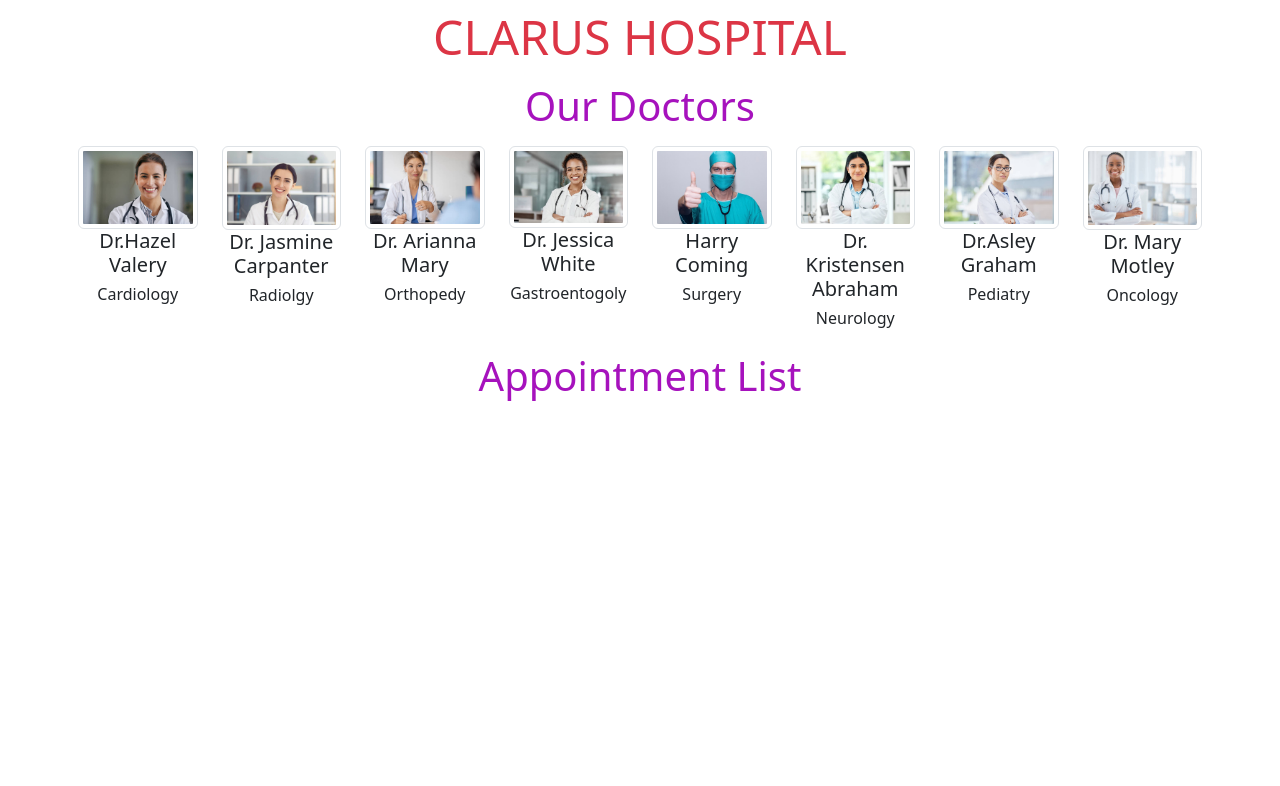
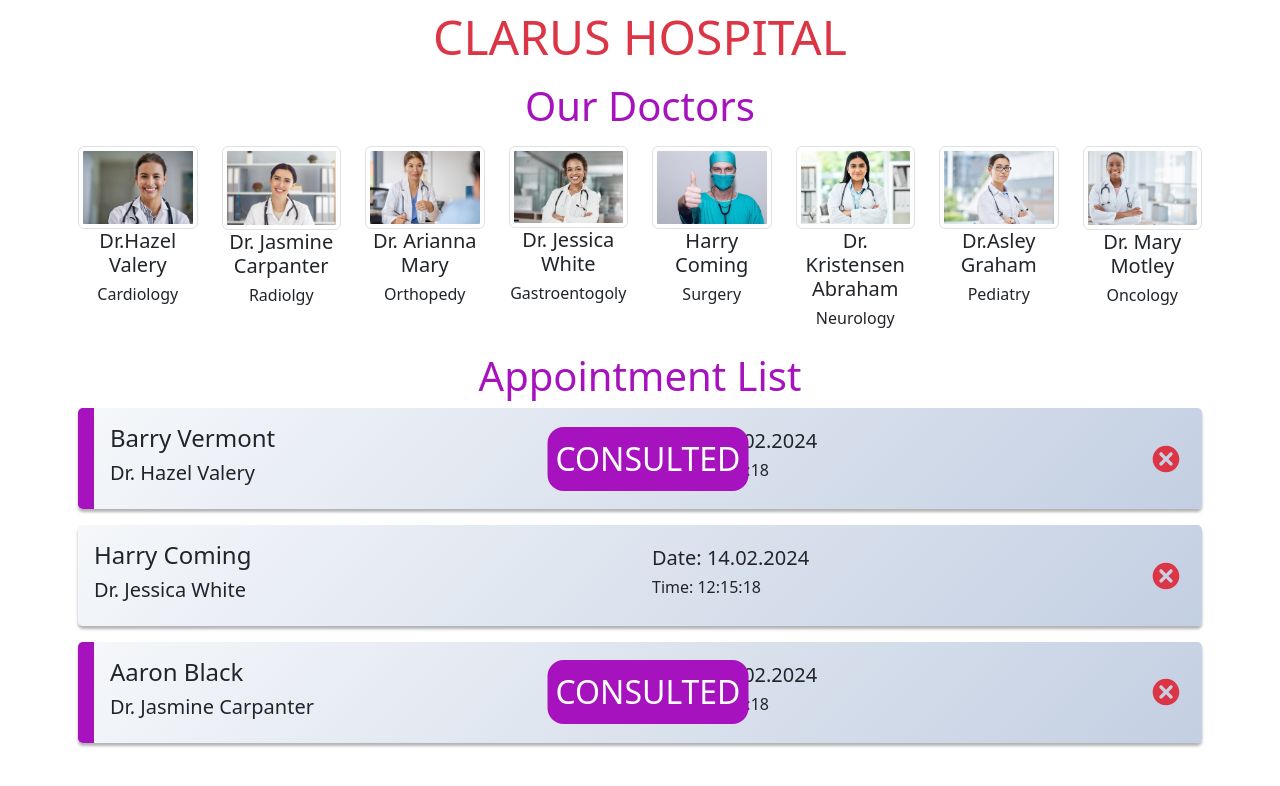
Before and after one commit to 4Lorean2/hospital-app, a React (Create React App) app in the folder appointment-app-starter/: page / in a window 1280 px wide. Shown: the top 786 px of the page. Built offline with nearby package versions, Linux system fonts and the light colour scheme.

Commit message:
modal update

```diff
--- a/appointment-app-starter/src/components/AddModal.jsx
+++ b/appointment-app-starter/src/components/AddModal.jsx
@@ -3,12 +3,19 @@ import Button from "react-bootstrap/Button";
 import Modal from "react-bootstrap/Modal";
 import Form from "react-bootstrap/Form";
 
-function AddModal({ show, handleClose, drName }) {
+function AddModal({ show, handleClose, drName, handleAdd }) {
   const [name, setName] = useState("");
   const [date, setDate] = useState("");
 
   const handleSubmit = (e) => {
     e.preventDefault();
+    const newAppointment = {
+      id: new Date().getTime(),
+      patient: name,
+      day: date,
+      consulted: false,
+      doctor: drName,
+    };
     console.log(name, date);
   };
 
--- a/appointment-app-starter/src/components/AppointmentList.jsx
+++ b/appointment-app-starter/src/components/AppointmentList.jsx
@@ -1,13 +1,46 @@
-import Container from "react-bootstrap/Container"
+import Container from "react-bootstrap/Container";
+import Col from "react-bootstrap/esm/Col";
+import Row from "react-bootstrap/esm/Row";
+import { TiDelete } from "react-icons/ti";
 
-const AppointmentList = () => {
+const AppointmentList = ({ appointments, handleDelete, handleDoubleClick }) => {
   return (
     <Container className="p-2">
       <h3 className="display-6 mb-2" style={{ color: "rgb(166, 18, 189)" }}>
         Appointment List
       </h3>
+      {appointments.length === 0 && (
+        <img src="./img/appointment.jpg" alt="appointment" width="70%" />
+      )}
+
+      {appointments.map(({ id, patient, consulted, doctor, day }) => (
+        <div
+          key={id}
+          className={consulted ? "appointments consulted" : "appointments"}
+          role="button"
+          onDoubleClick={() => handleDoubleClick(id)}
+        >
+          <Row className="justify-content-between align-items-center">
+            <Col md={6}>
+              <h4>{patient} </h4>
+              <h5>{doctor} </h5>
+            </Col>
+            <Col>
+              <h5>Date: {new Date(day).toLocaleDateString("tr")} </h5>
+              <h6>Time: {new Date(day).toLocaleTimeString("tr")} </h6>
+            </Col>
+            <Col className="text-end">
+              <TiDelete
+                className="text-danger fs-1"
+                type="button"
+                onClick={() => handleDelete(id)}
+              />
+            </Col>
+          </Row>
+        </div>
+      ))}
     </Container>
-  )
-}
+  );
+};
 
-export default AppointmentList
+export default AppointmentList;
--- a/appointment-app-starter/src/components/Doctors.jsx
+++ b/appointment-app-starter/src/components/Doctors.jsx
@@ -3,7 +3,7 @@ import { Container, Row, Col } from "react-bootstrap/";
 import { doctorData } from "../helper/data";
 import AddModal from "./AddModal";
 
-const Doctors = () => {
+const Doctors = ({ handleAdd }) => {
   const [show, setShow] = useState(false);
   const [drName, setDrName] = useState("");
 
@@ -33,7 +33,12 @@ const Doctors = () => {
           </Col>
         ))}
       </Row>
-      <AddModal show={show} handleClose={handleClose} drName={drName} />
+      <AddModal
+        show={show}
+        handleClose={handleClose}
+        drName={drName}
+        handleAdd={handleAdd}
+      />
     </Container>
   );
 };
--- a/appointment-app-starter/src/pages/Home.jsx
+++ b/appointment-app-starter/src/pages/Home.jsx
@@ -1,14 +1,22 @@
-import AppointmentList from "../components/AppointmentList"
-import Doctors from "../components/Doctors"
+import { useState } from "react";
+import AppointmentList from "../components/AppointmentList";
+import Doctors from "../components/Doctors";
+import { appointmentData } from "../helper/data";
 
 const Home = () => {
+  const [appointments, setAppointments] = useState(appointmentData);
+
+  const handleAdd = (newAppointment) => {
+    setAppointments([...appointments, newAppointment]);
+  };
+
   return (
     <main className="text-center mt-2">
       <h1 className="display-5 text-danger">CLARUS HOSPITAL</h1>
-      <Doctors />
-      <AppointmentList />
+      <Doctors handleAdd={handleAdd} />
+      <AppointmentList appointments={appointments} />
     </main>
-  )
-}
+  );
+};
 
-export default Home
+export default Home;
```
